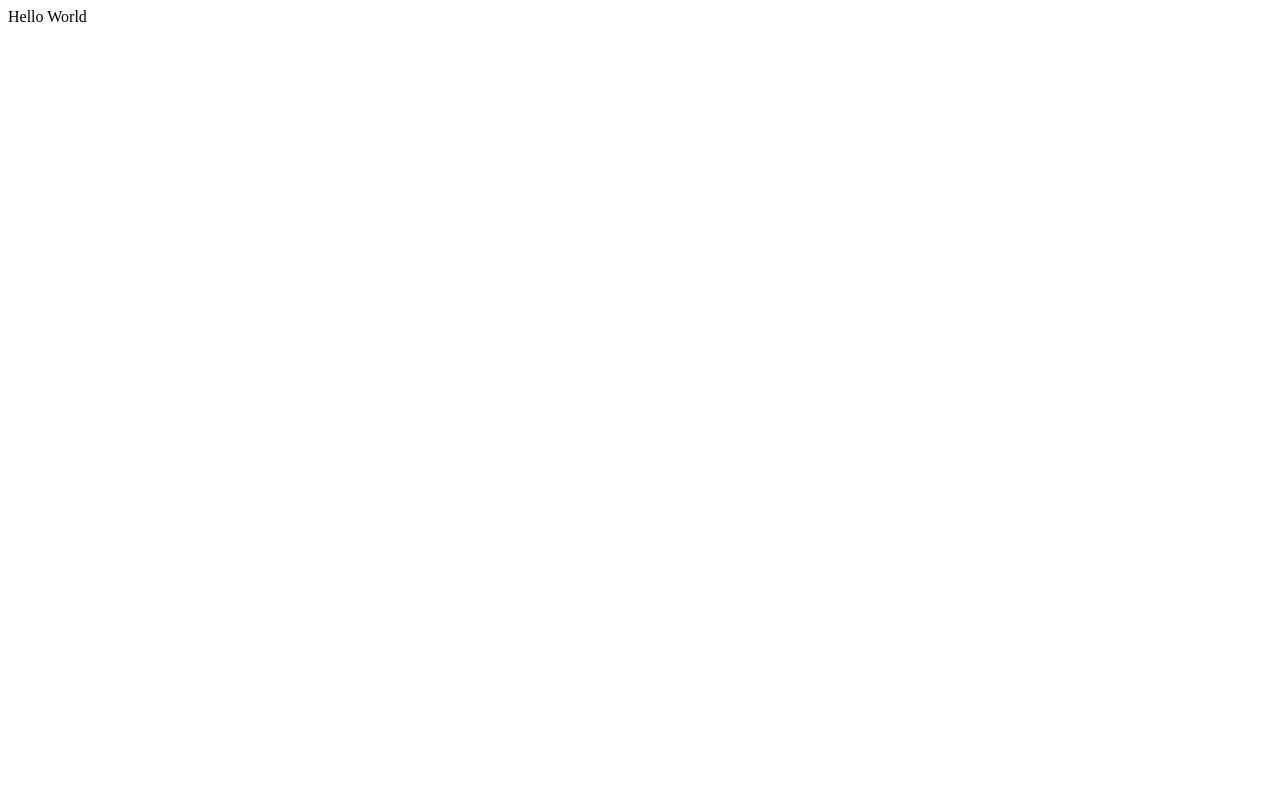
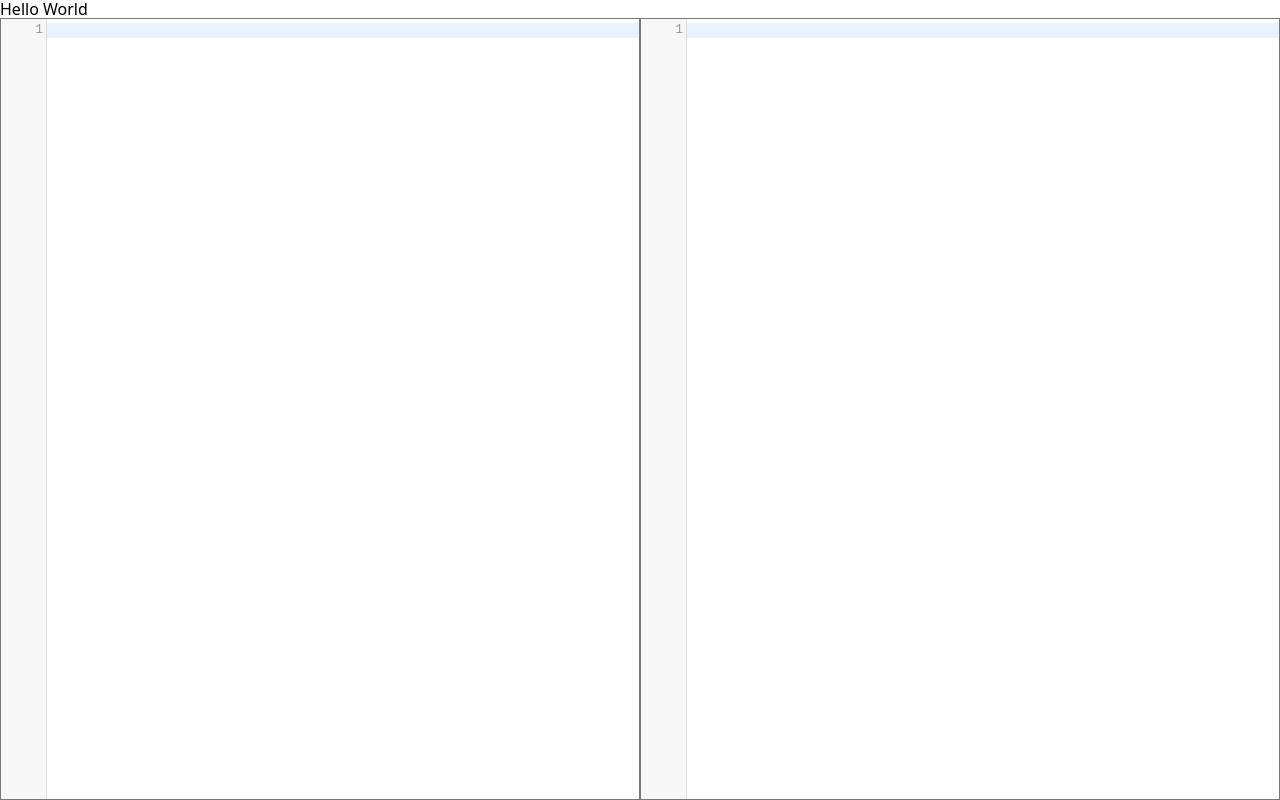
Before and after one commit to HearTao/ts-creator-playground, a React (Create React App) app: page / in a window 1280 px wide. Built offline with nearby package versions, Linux system fonts and the light colour scheme.

Commit message:
feat: implement codemirror

```diff
--- a/src/app.tsx
+++ b/src/app.tsx
@@ -1,8 +1,91 @@
 import React, { Component } from 'react'
+import { UnControlled } from 'react-codemirror2'
+import styled, { createGlobalStyle } from 'styled-components'
+
+import 'codemirror/addon/dialog/dialog'
+import 'codemirror/addon/edit/matchbrackets'
+import 'codemirror/addon/lint/json-lint'
+import 'codemirror/addon/lint/lint'
+import 'codemirror/addon/search/jump-to-line'
+import 'codemirror/addon/search/search'
+import 'codemirror/addon/search/searchcursor'
+import 'codemirror/addon/selection/active-line'
+import 'codemirror/mode/javascript/javascript'
+
+import 'codemirror/addon/dialog/dialog.css'
+import 'codemirror/addon/lint/lint.css'
+import 'codemirror/lib/codemirror.css'
+
+import 'modern-normalize/modern-normalize.css'
+
+const GlobalStyle = createGlobalStyle`
+  body {
+    display: flex;
+    flex-direction: column;
+    height: 100vh;
+  }
+
+  #root {
+    display: flex;
+    flex-direction: column;
+    flex: 1;
+  }
+`
+
+const AppWrapper = styled.div``
+
+const Wrapper = styled.div`
+  display: flex;
+  align-items: stretch;
+  flex: 1;
+  height: 100%;
+`
+
+const CodeMirror = styled(UnControlled)`
+  border: 1px solid #777;
+  overflow: hidden;
+  flex: 1;
+  height: 100%;
+  position: relative;
+
+  .CodeMirror {
+    height: auto;
+    position: absolute;
+    top: 0;
+    left: 0;
+    right: 0;
+    bottom: 0;
+  }
+`
 
 class App extends Component {
   public render() {
-    return <div>Hello World</div>
+    return (
+      <>
+        <GlobalStyle />
+        <div>Hello World</div>
+        <Wrapper>
+          <CodeMirror
+            options={{
+              gutters: ['CodeMirror-lint-markers'],
+              lineNumbers: true,
+              matchBrackets: true,
+              mode: 'application/typescript',
+              styleActiveLine: true,
+            }}
+          />
+          <CodeMirror
+            options={{
+              gutters: ['CodeMirror-lint-markers'],
+              lineNumbers: true,
+              matchBrackets: true,
+              mode: 'application/typescript',
+              styleActiveLine: true,
+            }}
+          />
+        </Wrapper>
+      </>
+    )
   }
 }
 
```
Also changed, not shown: package.json (+7 -1 lines), 1 other file (tests, documents, lock files or other folders).
